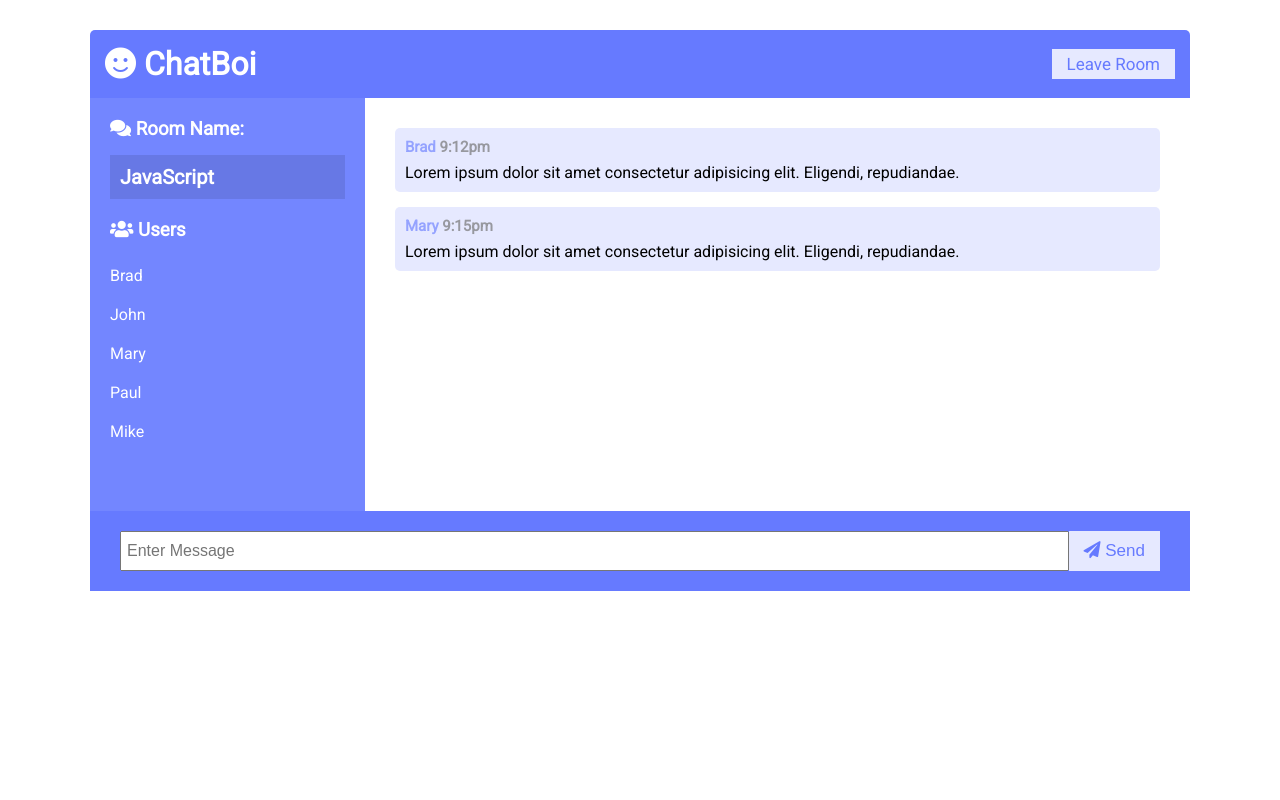
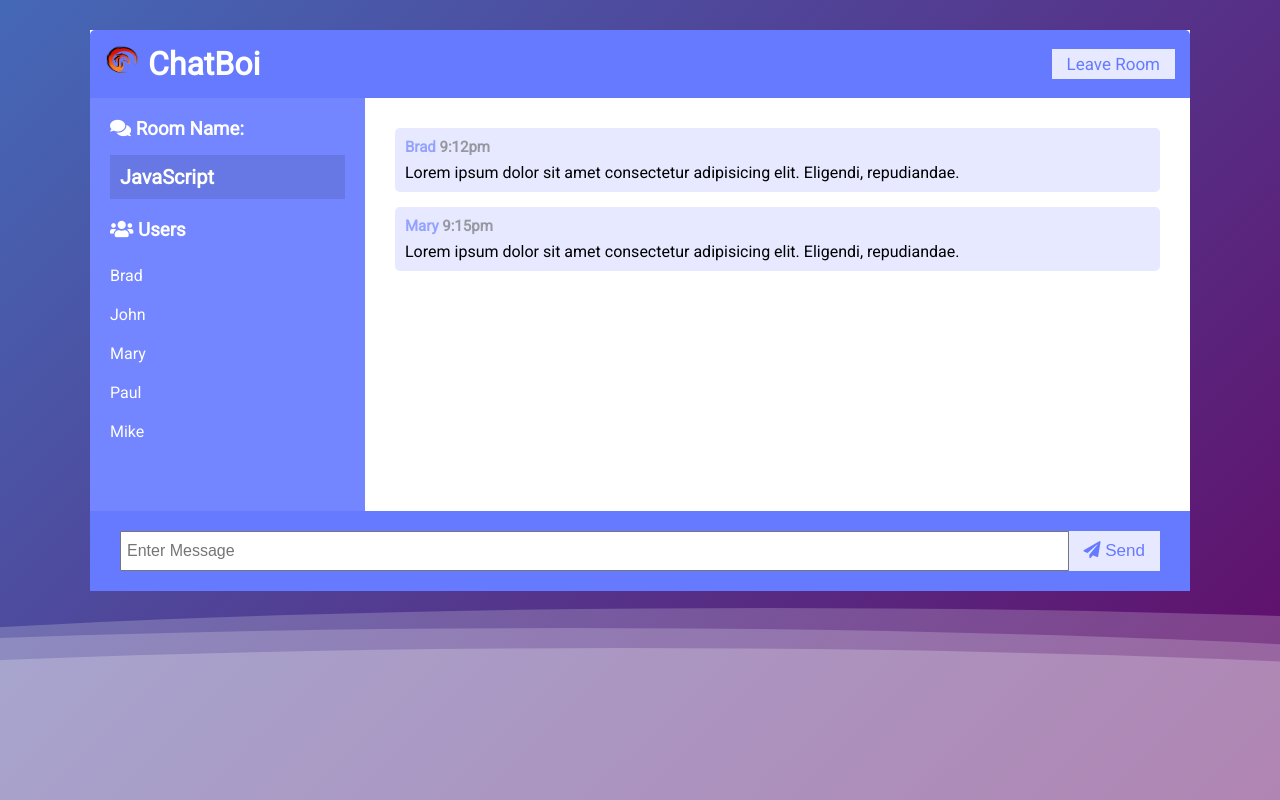
Before and after one commit to codingmster1/chat-boi, a website: page public/chat.html in a window 1280 px wide. Drawn offline with Linux system fonts and the light colour scheme.

Commit message:
added new logo for chat page and animated bg

```diff
--- a/public/chat.html
+++ b/public/chat.html
@@ -10,10 +10,15 @@
     <title>ChatBoi App</title>
 </head>
 
-<body>
+<body class="chat-bg">
     <div class="chat-container">
+        <div>
+            <div class="wave"></div>
+            <div class="wave"></div>
+            <div class="wave"></div>
+        </div>
         <header class="chat-header">
-            <h1><i class="fas fa-smile"></i> ChatBoi</h1>
+            <h1><img class="chatIcon" src="./assets/chatlogo.gif" /> ChatBoi</h1>
             <a href="index.html" class="btn">Leave Room</a>
         </header>
         <main class="chat-main">
--- a/public/css/style.css
+++ b/public/css/style.css
@@ -20,6 +20,8 @@
     margin: 20px;
 }
 
+
+/* background for sign up/join page */
 .main__bg {
     background: linear-gradient(-60deg, rgb(235, 134, 147) 50%, rgba(60, 132, 206, 1) 50%, rgb(118, 248, 239) 68%, rgb(172, 245, 153) 68%);
     /*background-image: linear-gradient(-60deg, #404258 50%, #6B728E 50%);*/
@@ -32,6 +34,79 @@
     opacity: 0.5;
     z-index: -1;
 }
+
+.chat-bg {
+    background: linear-gradient(315deg, rgba(101, 0, 94, 1) 3%, rgba(60, 132, 206, 1) 38%, rgba(48, 238, 226, 1) 68%, rgba(255, 25, 25, 0.671) 98%);
+    animation: gradient 15s ease infinite;
+    background-size: 400% 400%;
+    background-attachment: fixed;
+    overflow: auto;
+    margin: auto;
+}
+
+@keyframes gradient {
+    0% {
+        background-position: 0% 0%;
+    }
+
+    50% {
+        background-position: 100% 100%;
+    }
+
+    100% {
+        background-position: 0% 0%;
+    }
+}
+
+.wave {
+    background: rgb(255 255 255 / 25%);
+    border-radius: 1000% 1000% 0 0;
+    position: fixed;
+    width: 200%;
+    height: 12em;
+    animation: wave 10s -3s linear infinite;
+    transform: translate3d(0, 0, 0);
+    opacity: 0.8;
+    bottom: 0;
+    left: 0;
+    z-index: -1;
+}
+
+.wave:nth-of-type(2) {
+    bottom: -1.25em;
+    animation: wave 18s linear reverse infinite;
+    opacity: 0.8;
+}
+
+.wave:nth-of-type(3) {
+    bottom: -2.5em;
+    animation: wave 20s -1s reverse infinite;
+    opacity: 0.9;
+}
+
+@keyframes wave {
+    2% {
+        transform: translateX(1);
+    }
+
+    25% {
+        transform: translateX(-25%);
+    }
+
+    50% {
+        transform: translateX(-50%);
+    }
+
+    75% {
+        transform: translateX(-25%);
+    }
+
+    100% {
+        transform: translateX(1);
+    }
+}
+
+
 
 .layer1 {
     animation-direction: alternate-reverse;
@@ -56,6 +131,14 @@
 .catIcon {
     width: 40px;
     height: 35px;
+    margin: 0;
+    padding: 0;
+
+}
+
+.chatIcon {
+    width: 35px;
+    height: 30px;
     margin: 0;
     padding: 0;
 }
@@ -173,8 +256,9 @@
 }
 
 .join-header {
+    align-items: center;
     text-align: center;
-    padding: 20px;
+    padding: 15px;
     background: var(--dark-color-a);
     border-top-left-radius: 5px;
     border-top-right-radius: 5px;
@@ -217,6 +301,8 @@
     width: 100%;
 }
 
+
+
 @media (max-width: 700px) {
     .chat-main {
         display: block;
```
Also changed, not shown: public/assets/chatlogo.gif (added).
